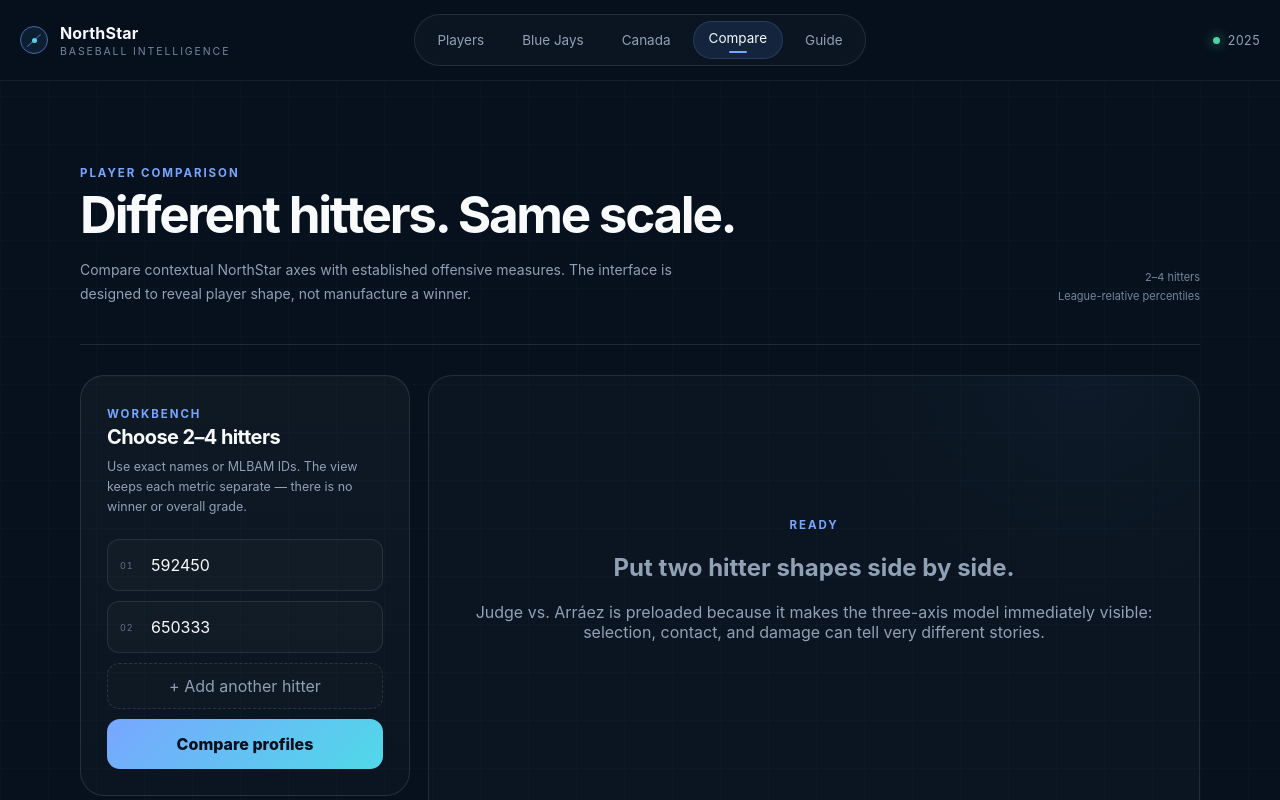
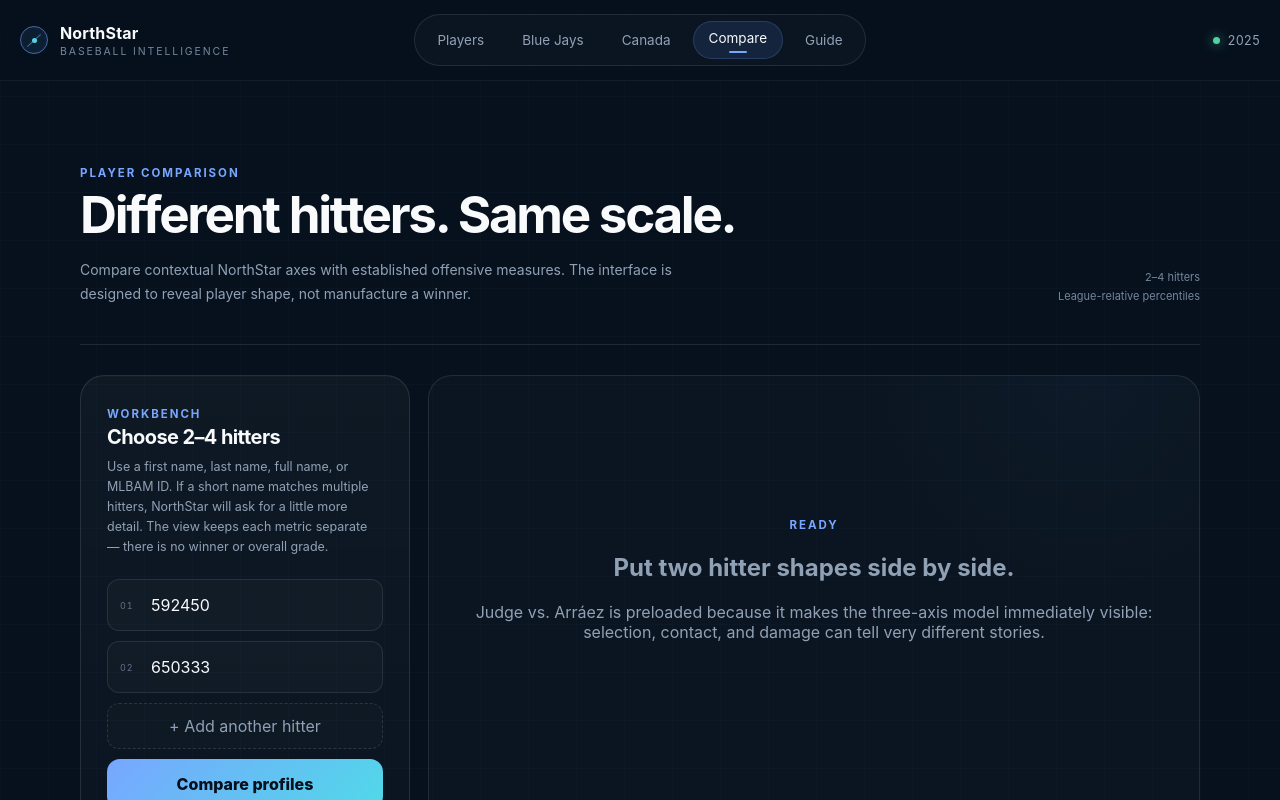
Before and after one commit to royalpriest/northstar-baseball, a Next.js app in the folder web/: page /compare in a window 1280 px wide. Shown: the top 800 px of the page. Built offline with nearby package versions, Linux system fonts and the light colour scheme.

Commit message:
copy(web): clarify partial-name comparison lookup

```diff
--- a/web/components/compare-workbench.tsx
+++ b/web/components/compare-workbench.tsx
@@ -113,8 +113,9 @@ export function CompareWorkbench() {
         <span className="eyebrow">Workbench</span>
         <h2>Choose 2–4 hitters</h2>
         <p>
-          Use exact names or MLBAM IDs. The view keeps each metric separate —
-          there is no winner or overall grade.
+          Use a first name, last name, full name, or MLBAM ID. If a short name
+          matches multiple hitters, NorthStar will ask for a little more detail.
+          The view keeps each metric separate — there is no winner or overall grade.
         </p>
 
         <div className="compare-input-stack">
@@ -125,7 +126,7 @@ export function CompareWorkbench() {
                 className="compare-input"
                 value={player}
                 onChange={(event) => update(index, event.target.value)}
-                placeholder={index === 0 ? "Aaron Judge or 592450" : "Luis Arráez or 650333"}
+                placeholder={index === 0 ? "Judge, Aaron, or 592450" : "Arráez, Luis, or 650333"}
                 aria-label={`Player ${index + 1}`}
               />
               {players.length > 2 ? (
```
